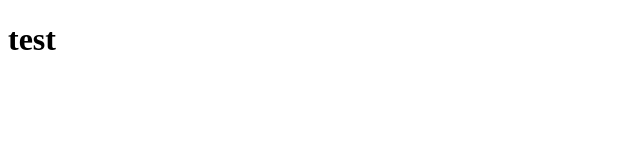
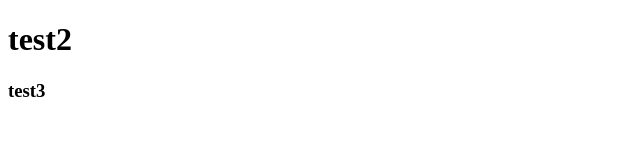
Before and after one commit to franemcic/FranNemcicProjektni, a plain HTML site: page index.html in a window 1280 px wide. Shown: the full height of the page, 0-640 px from the left. Drawn offline with Linux system fonts and the light colour scheme.

Commit message:
Update index.html

```diff
--- a/index.html
+++ b/index.html
@@ -5,7 +5,8 @@
 <title>index</title>
 </head>
 
-	<h1>test</h1>
+	<h1>test2</h1>
+	<h3>test3</h3>
 
 <body>
 </body>
```
